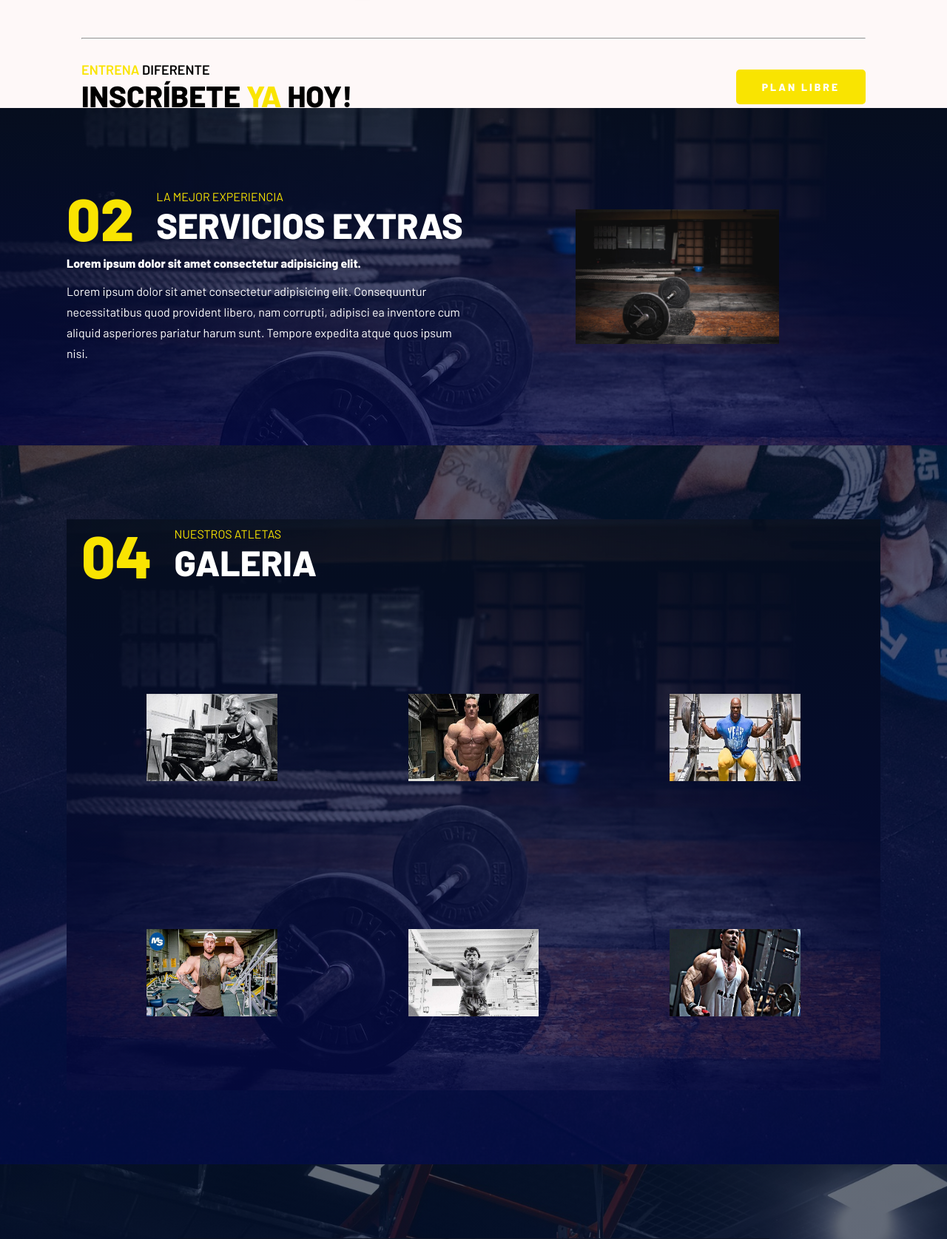
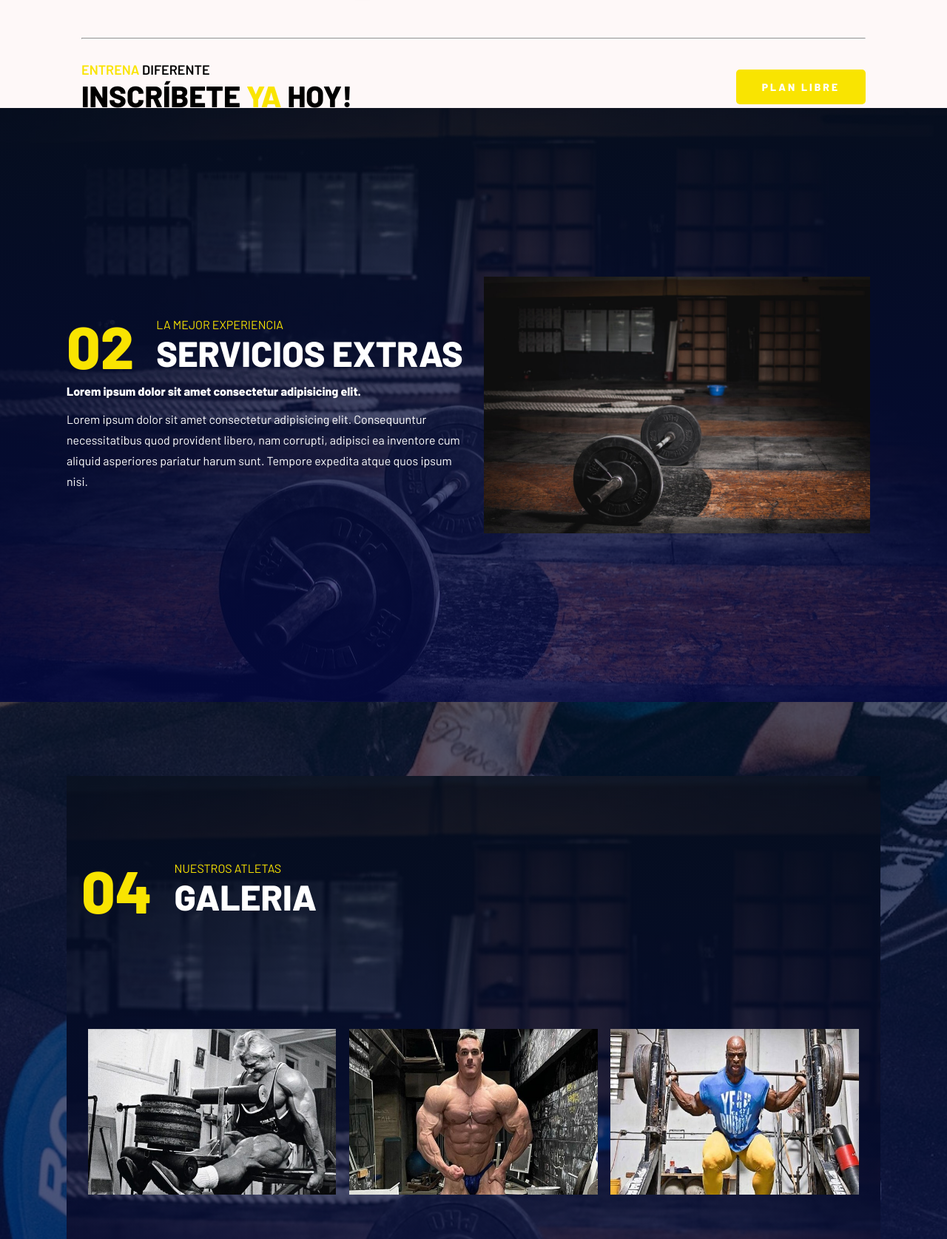
Before and after one commit to Matias-Ruiz-S/AllMightGym, a Django app: page / in a window 1280 px wide. Shown: the part 1454-3129 px from the top of the page at 74% size. Run offline with Django 4.2, Linux system fonts and the light colour scheme; some libraries are stand-ins or nearby versions.

Commit message:
arreglo nav

```diff
--- a/core/static/core/css/style.css
+++ b/core/static/core/css/style.css
@@ -217,7 +217,7 @@ body{
     background-size: cover;
     background-position: center center;
     margin: auto;
-    padding: 0 20px;
+    padding: 10% 20px;
 }
 .servicios .contenido-seccion .fila{
     max-width: 1100px;
@@ -231,7 +231,7 @@ body{
 }
 .servicios .contenido-seccion .fila .col img{
     display: block;
-    width: 50%;
+    width: 95%;
     margin: auto;
 }
 .servicios .fila .col .contenedor-titulo{
@@ -311,6 +311,7 @@ body{
     display: flex;
     align-items: center;
     margin-bottom: 40px;
+    padding-top: 2%;
 }
 .galeria  .contenedor-titulo .numero{
     color: #f9e401;
@@ -356,7 +357,7 @@ body{
     align-items: center;
     width: fit-content;
     margin: auto;
-    flex-direction: column;
+
 }
 .contacto  .contenedor-titulo .numero{
     color: #f9e401;
@@ -653,12 +654,8 @@ footer .info a{
     padding: 10px 0;
   }
 
-  .contenedor-header header nav{
-    display: none;
-  }
-
   .nav-responsive{
-    display: inline-block;
+    display: block;
     font-size: 300%;
   }
 
@@ -721,12 +718,8 @@ footer .info a{
         padding: 10px 0;
       }
 
-      .contenedor-header header nav{
-        display: none;
-      }
-
       .nav-responsive{
-        display: inline-block;
+        display: block;
         font-size: 300%;
       }
 
@@ -781,6 +774,12 @@ footer .info a{
         flex-direction: column;
         /*align-items: flex-start;*/
       }
+    }
+    .galeria .contenedor-titulo {
+        display: flex;
+        align-items: center;
+        margin-bottom: 40px;
+        padding-top: 10%;
     }
 /*Inicio de sesion y registro*/
 
--- a/core/templates/core/index.html
+++ b/core/templates/core/index.html
@@ -1,6 +1,6 @@
 <!DOCTYPE html>
 <html lang="es">
-    {%load static%}
+{%load static%}
 <head>
     <meta charset="UTF-8">
     <meta name="viewport" content="width=device-width, initial-scale=1.0">
@@ -12,7 +12,7 @@
     <link rel="icon" type="image/x-icon" href="{% static 'core/img/favicon.ico'%}">
     <title>All Might Gym | El Gimnasio Mas Grande de la Quinta Región</title>
 </head>
-<body>
+<body class="home">
     <!-- MENU -->
     <div class="contenedor-header">
         <header>
@@ -145,11 +145,13 @@
                     <p class="p-especial">Lorem ipsum dolor sit amet consectetur adipisicing elit.</p>
                     <p>Lorem ipsum dolor sit amet consectetur adipisicing elit. Consequuntur necessitatibus quod provident libero, nam corrupti, adipisci ea inventore cum aliquid asperiores pariatur harum sunt. Tempore expedita atque quos ipsum nisi.</p>
                 </div>
-                <div class="col col-md-6">
+                <div class="servicios-card col col-md-6">
                     <img src="{% static 'core/img/fondo-servicios.jpg'%}" alt="">
                 </div>
             </div>
         </div>
+   <!-- INFO SERVICIOS -->
+
 <!--
         <div class="info-servicios container">
             <table>
@@ -242,10 +244,10 @@
                 </div>
             </div>
             <div class="fila row">
-                <div class="col col-lg-6 form-group">
+                <div class="email col-lg-6 form-group">
                     <input type="text" class="form-control" placeholder="Ingrese Email">
                 </div>
-                <div class="col col-lg-6 form-group">
+                <div class="nombre col-lg-6 form-group">
                     <input type="text" class="form-control" placeholder="Ingrese Nombre">
                 </div>
             </div>
```
Also changed, not shown: core/static/core/js/script.js (line endings or trailing spaces).
